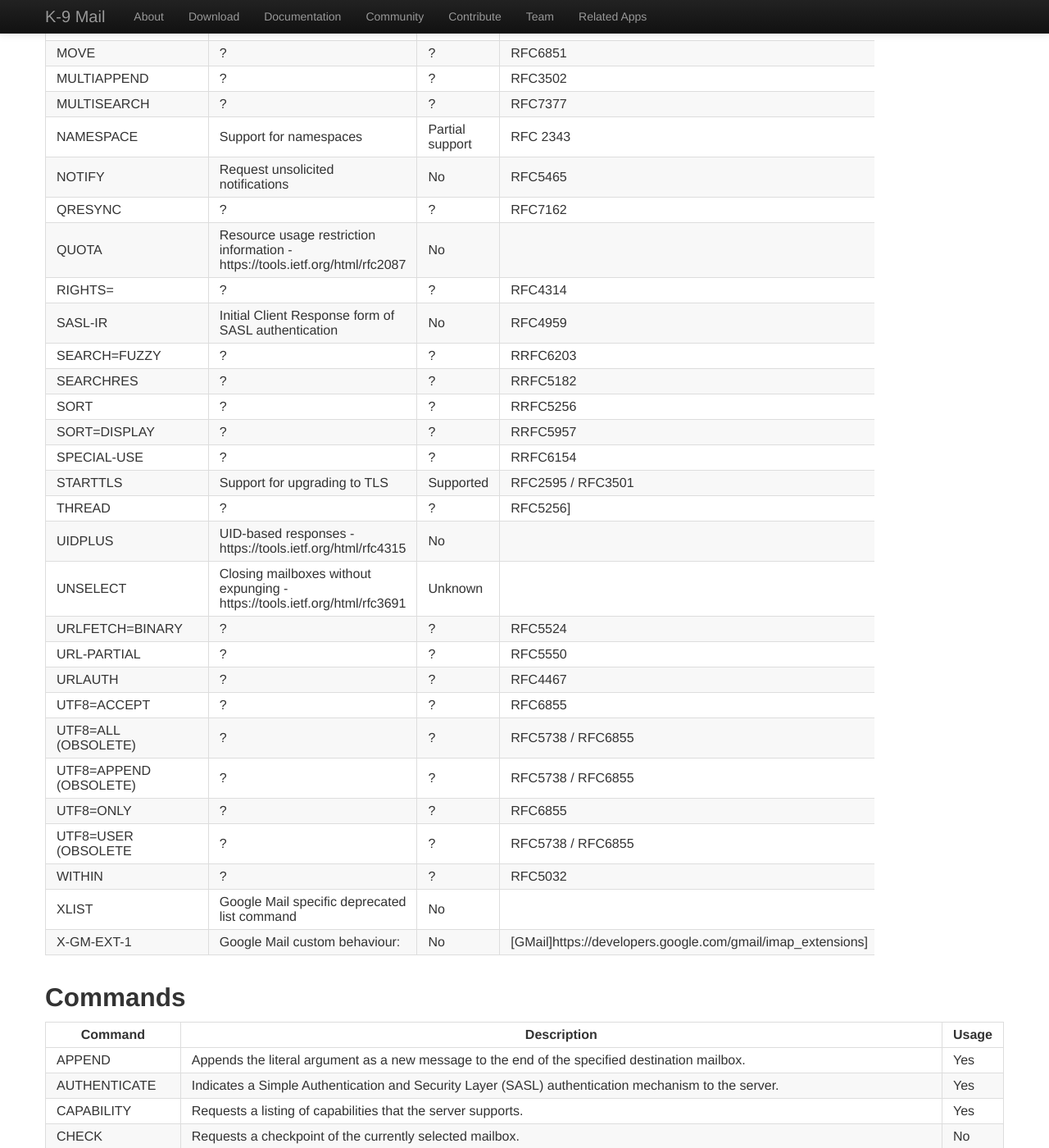
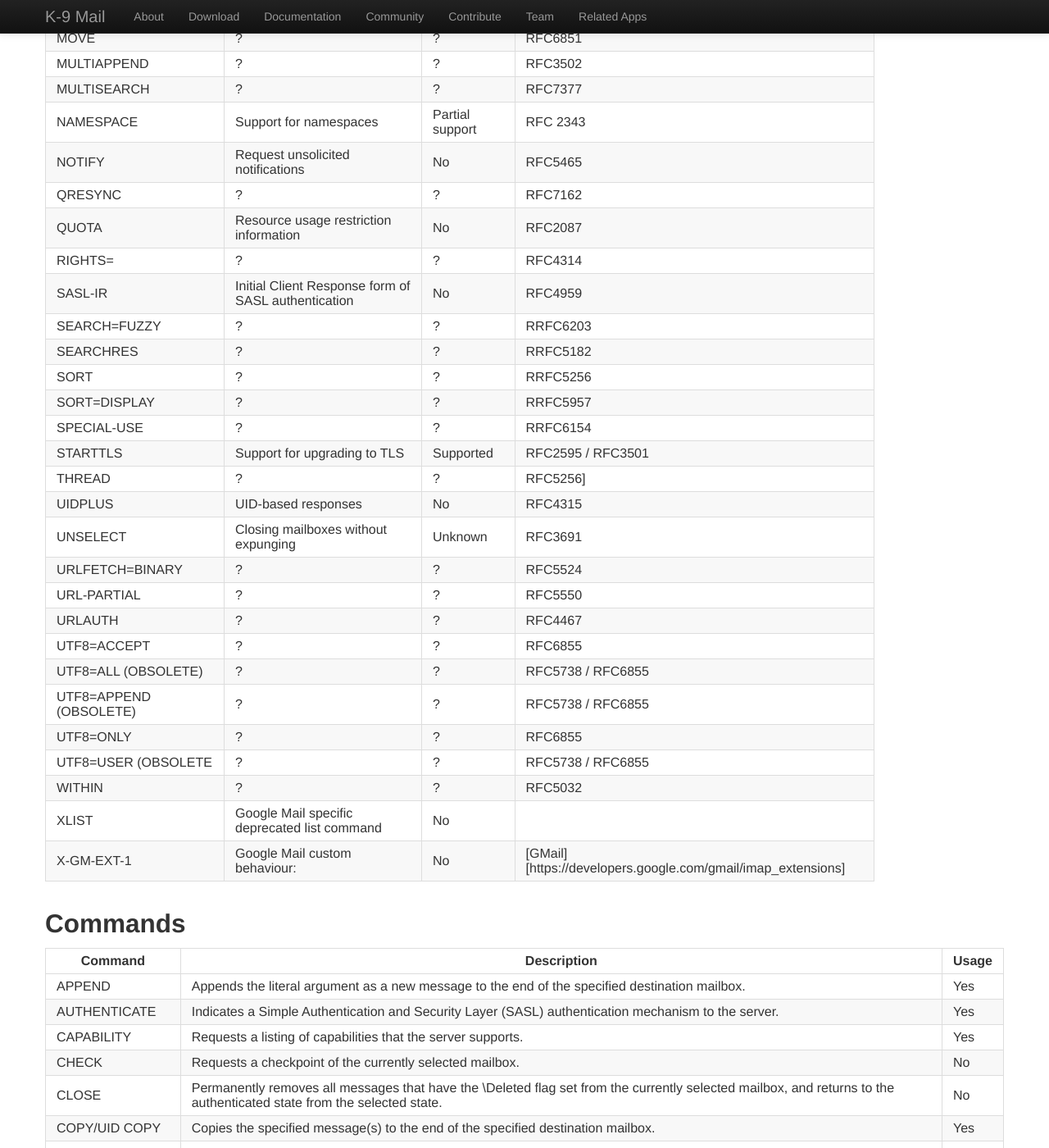
Before and after one commit to k9mail/k9mail.app, a Jekyll site: the page built from documentation/development/imapExtensions.md, in a window 1280 px wide and 1400 px high, scrolled down 1567 px. Shown: the whole window at 82% size. Built offline with Jekyll 4.4.1, drawn with Linux system fonts in a browser that asks for light colours; nearby versions of some CDN libraries; part of the change alters nothing that is shown.

Commit message:
Update imapExtensions.md

```diff
--- a/documentation/development/imapExtensions.md
+++ b/documentation/development/imapExtensions.md
@@ -59,7 +59,7 @@ This page provides documentation on known commands extensions and their level of
 | NAMESPACE | Support for namespaces |  Partial support | RFC 2343 |
 | NOTIFY | Request unsolicited notifications | No | RFC5465 |
 | QRESYNC | ? | ? | RFC7162 |
-| QUOTA | Resource usage restriction information - https://tools.ietf.org/html/rfc2087 | No |
+| QUOTA | Resource usage restriction information | No | RFC2087 |
 | RIGHTS= | ? | ? | RFC4314 |
 | SASL-IR | Initial Client Response form of SASL authentication | No | RFC4959 |
 | SEARCH=FUZZY | ? | ? | RRFC6203 |
@@ -69,8 +69,8 @@ This page provides documentation on known commands extensions and their level of
 | SPECIAL-USE | ? | ? | RRFC6154 |
 | STARTTLS | Support for upgrading to TLS | Supported | RFC2595 / RFC3501 |
 | THREAD | ? | ? | RFC5256]
-| UIDPLUS | UID-based responses - https://tools.ietf.org/html/rfc4315 | No |
-| UNSELECT | Closing mailboxes without expunging - https://tools.ietf.org/html/rfc3691 | Unknown |
+| UIDPLUS | UID-based responses | No | RFC4315 |
+| UNSELECT | Closing mailboxes without expunging | Unknown | RFC3691 |
 | URLFETCH=BINARY | ? | ? | RFC5524 |
 | URL-PARTIAL | ? | ? | RFC5550 |
 | URLAUTH | ? | ? | RFC4467 |
@@ -81,7 +81,7 @@ This page provides documentation on known commands extensions and their level of
 | UTF8=USER (OBSOLETE | ? | ? | RFC5738 / RFC6855 |
 | WITHIN | ? | ? | RFC5032 |
 | XLIST | Google Mail specific deprecated list command | No |
-| X-GM-EXT-1 | Google Mail custom behaviour: | No | [GMail]https://developers.google.com/gmail/imap_extensions] |
+| X-GM-EXT-1 | Google Mail custom behaviour: | No | [GMail][https://developers.google.com/gmail/imap_extensions] |
 
 
 
```
